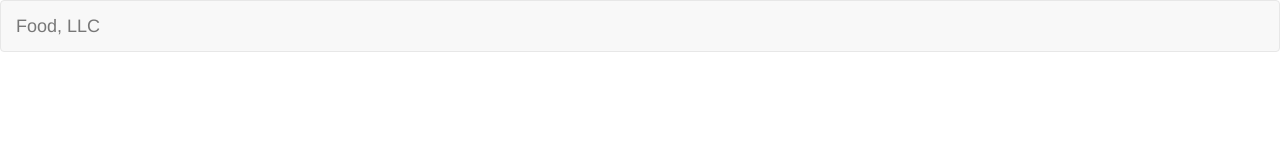
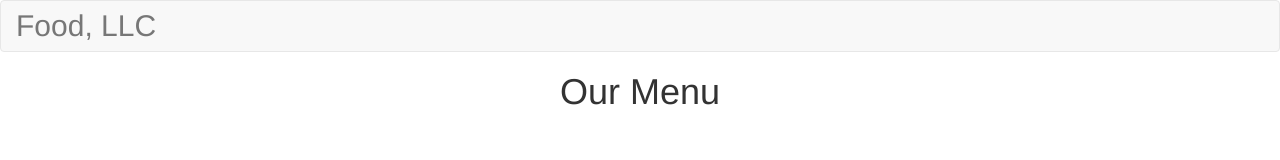
Before and after one commit to sabur0u/coursera-fullstack4, a plain HTML site: page assginment/module3-solution/index.html in a window 1280 px wide. Drawn offline with Linux system fonts and the light colour scheme.

Commit message:
add page heading

```diff
--- a/assginment/module3-solution/css/styles.css
+++ b/assginment/module3-solution/css/styles.css
@@ -1,16 +1,24 @@
+/* nav */
+.navbar-brand {
+  font-size: 3rem;
+}
+
+.page-heading {
+}
 
 
-/********** Desktop **********/
+
+/********** Desktop (md) **********/
 @media (min-width: 992px) {
 
 }
 
-/********** Tablet **********/
+/********** Tablet (sm) **********/
 @media (min-width: 768px) and (max-width: 991px) {
 
 }
 
-/********** Mobile **********/
+/********** Mobile (xs) **********/
 @media (max-width: 767px) {
 
 }
--- a/assginment/module3-solution/index.html
+++ b/assginment/module3-solution/index.html
@@ -40,6 +40,9 @@
     </div>
   </nav>
 
+  <!-- page heading -->
+  <h1 class="page-heading text-center">Our Menu</h1>
+
   <!-- jQuery (Bootstrap JS plugins depend on it) -->
   <script src="js/jquery-1.11.3.min.js"></script>
   <script src="js/bootstrap.min.js"></script>
```
